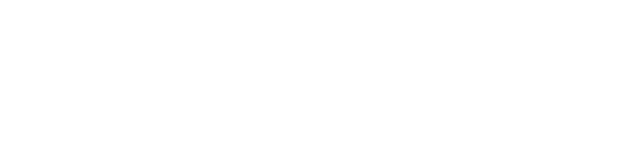
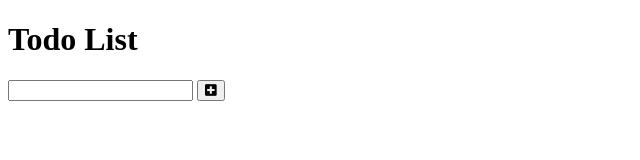
Before and after one commit to Dwipasca/Todo-List-Javascript-ES6, a plain HTML site: page index.html in a window 1280 px wide. Shown: the whole page, without its empty margins (0-640 px from the left). Drawn offline with Linux system fonts and the light colour scheme.

Commit message:
set HTML is complete

```diff
--- a/index.html
+++ b/index.html
@@ -12,7 +12,22 @@
 </head>
 <body>
 
+    <header>
+        <h1>Todo List</h1>
+    </header>
 
+    <form>
+        <input type="text" class="todo-input">
+        <button class="add-todo-button">
+            <i class="fas fa-plus-square"></i>
+        </button>
+    </form>
+
+    <div class="todo-container">
+        <ul class="todo-list">
+
+        </ul>
+    </div>
 
 </body>
 </html>
--- a/src/js/app.js
+++ b/src/js/app.js
@@ -0,0 +1 @@
+console.log("app.js is active")
```
